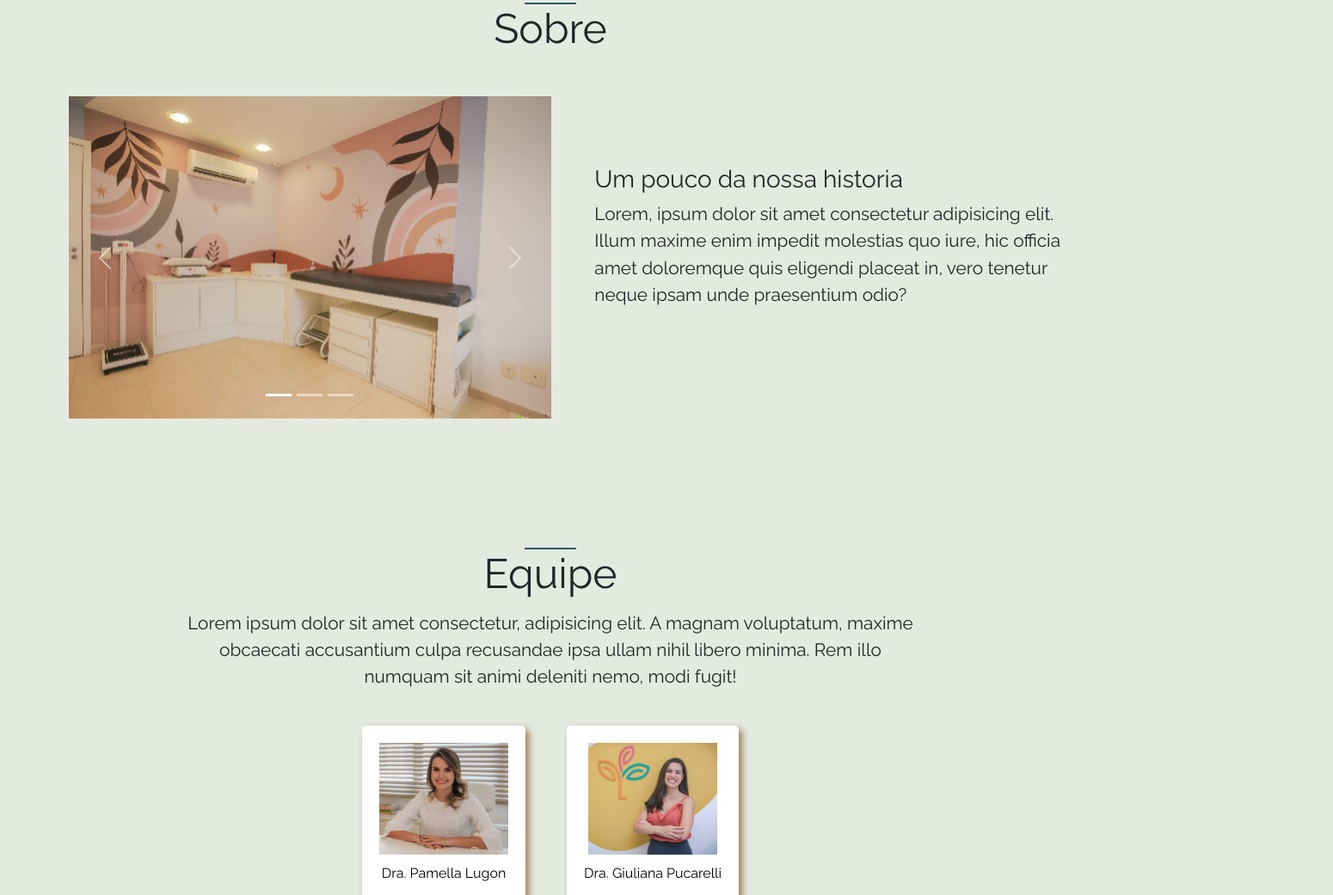
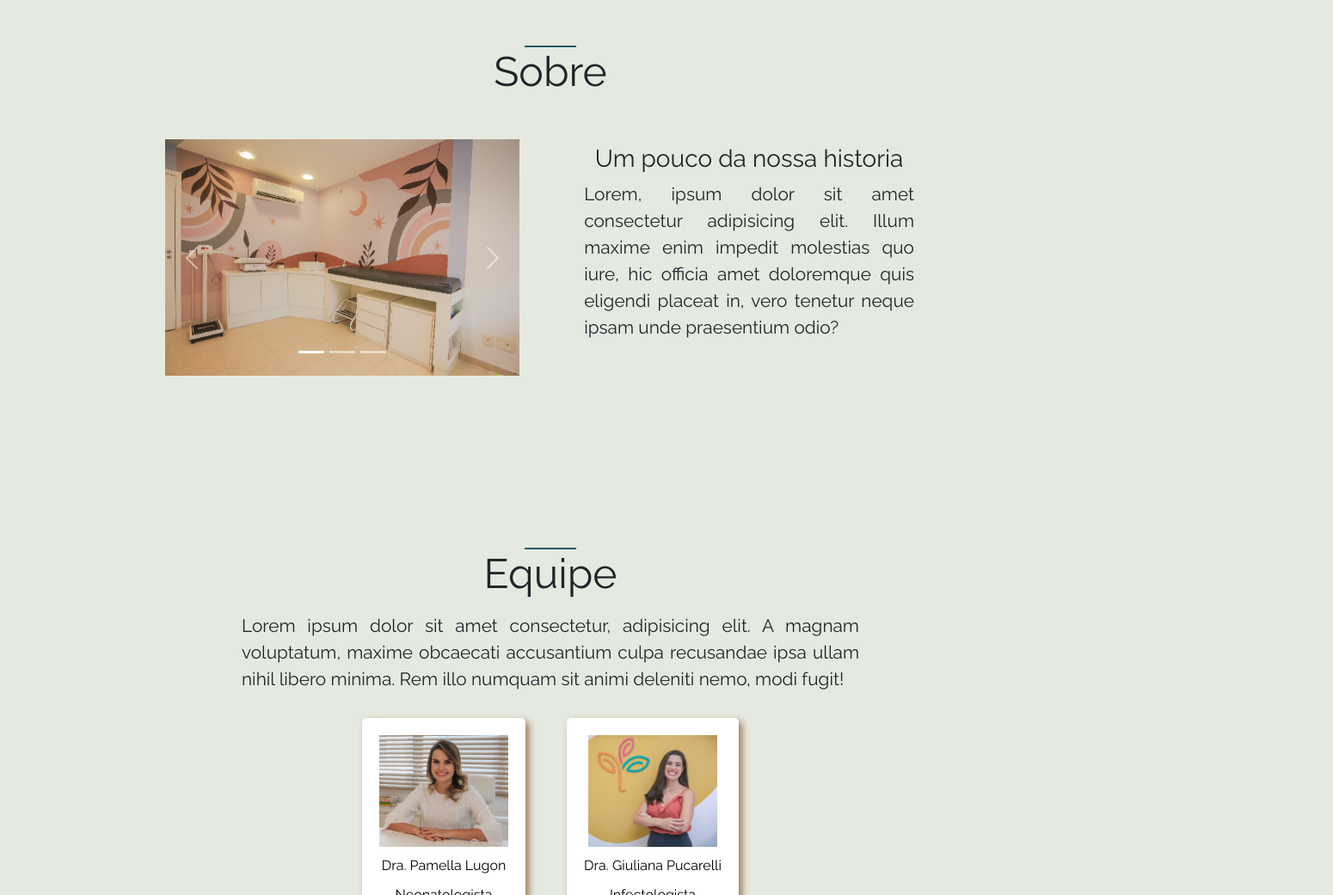
Before and after one commit to Matheuslugon/consultorio-site, a plain HTML site: page index.html in a window 1280 px wide. Shown: the part 994-2035 px from the top of the page at 86% size, 1550 px wide, since content can reach past the window. Drawn offline with nearby package versions, Linux system fonts and the light colour scheme.

Commit message:
Atualização 17/05/23

```diff
--- a/css/styles.css
+++ b/css/styles.css
@@ -137,9 +137,13 @@ section p {
 
 .text_home {
   display: flex;
-
   flex-direction: column;
   align-items: center;
+}
+
+.text_home p {
+  text-align: justify;
+  padding: 15px 25px 0px 25px;
 }
 
 .text_home h1 {
@@ -148,6 +152,8 @@ section p {
 }
 
 .text_home h2 {
+  font-size: 32px;
+  margin-top: 15px;
   color: var(--cor003);
   text-shadow: 2px 4px 6px black;
 }
@@ -205,10 +211,15 @@ section p {
  flex-direction: column;
 }
 
-#about_start{
-  margin-bottom: -80px;
+.text_about h3{
+  text-align: center;
+  padding: 15px 30px 0px 30px;
 }
 
+.text_about p{
+  text-align: justify;
+  padding: 0px 25px 0px 25px;
+}
 
 /* Config da section team*/
 
@@ -217,8 +228,8 @@ section p {
 }
 
 .text_team p {
-  text-align: center;
-  margin: 12px 16%;
+  text-align: justify;
+  padding: 15px 25px 0px 25px;
 }
 
 .intro_father {
@@ -381,13 +392,6 @@ section p {
 
 /* Config da section contact*/
 
-@media screen and (min-width: 926px) {
-  .wrapper-cards {
-    max-width: 75%;
-    width: 100%;
-  }
-}
-
 #contact_top {
   margin-bottom: 30px;
 }
@@ -500,6 +504,35 @@ footer a {
 
 /* Config desktop*/
 
+@media screen and (min-width: 1200px) {
+  .text_team{
+    width: 40%;
+  }
+  .father_about{
+    width: 66%;
+    flex-direction: row;
+    gap: 50px;
+}
+  }
+
+
+@media screen and (min-width: 926px) {
+  .wrapper-cards {
+    max-width: 75%;
+    width: 100%;
+  }
+
+  .intro_team{
+    width: 40%;
+  }
+
+  .intro_about{
+    width: 100%
+  }
+
+}
+
+
 @media (min-width: 768px) {
 
   section {
@@ -542,17 +575,17 @@ footer a {
   }
 
   .father_about{
-    flex-direction: row;
-    padding: 0px 300px 0px 350px;
+    width: 70%;
     gap: 50px;
+
   }
 
   .intro_about{
-    width: 1000px;
+    width: 95%;
   }
 
   .text_about{
-    width: 85%;
+    width: 100%;
   }
 
 
@@ -567,6 +600,10 @@ footer a {
     color: var(--cor008);
     box-shadow: 4px 4px 8px 0px #a37b5991;
 
+  }
+
+  .text_team{
+    width: 60%;
   }
 
 
--- a/index.html
+++ b/index.html
@@ -12,6 +12,9 @@
   <link rel="preconnect" href="https://fonts.googleapis.com">
   <link rel="preconnect" href="https://fonts.gstatic.com" crossorigin>
   <link href="https://fonts.googleapis.com/css2?family=Raleway:wght@100;400;800&display=swap" rel="stylesheet">
+  <link rel="preconnect" href="https://fonts.googleapis.com">
+<link rel="preconnect" href="https://fonts.gstatic.com" crossorigin>
+<link href="https://fonts.googleapis.com/css2?family=Bebas+Neue&display=swap" rel="stylesheet">
   <title>Pucarelli & Lugon Pediatria</title>
 </head>
 
@@ -112,11 +115,13 @@
       </div>
     </section>
     <div class="open_query">
-      <p>Segunda a Sexta das 8:00 as 19:00</p>
+      <p>
+        <strong>Atendimentos de Segunda a Sexta das 8:00 as 19:00</strong>
+      </p>
     </div>
 
     <section id="about">
-      <div id="about_start" class="travessao"></div>
+      <div class="travessao"></div>
       <h1>Sobre</h1>
       <!--Caroussel do about-->
       <div class="father_about d-flex align-items-center ">
@@ -152,9 +157,10 @@
         </div>
 
         <!--Texto intro_about-->
-        <div class="text_about d-flex flex-column">
+        <div class="text_about d-flex flex-column
+">
           <h3>
-            Um pouco da nossa historia
+            <str  ong>Um pouco da nossa historia</strong>
           </h3>
           <p>
             Lorem, ipsum dolor sit amet consectetur adipisicing elit. Illum maxime enim impedit molestias quo iure, hic officia amet doloremque quis eligendi placeat in, vero tenetur neque ipsam unde praesentium odio?
```
